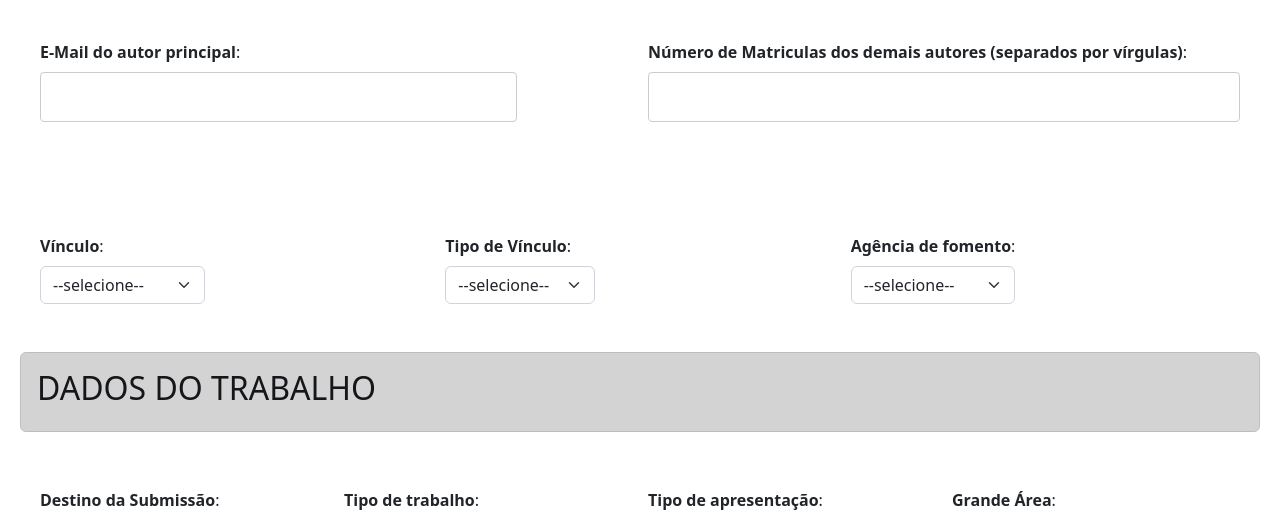
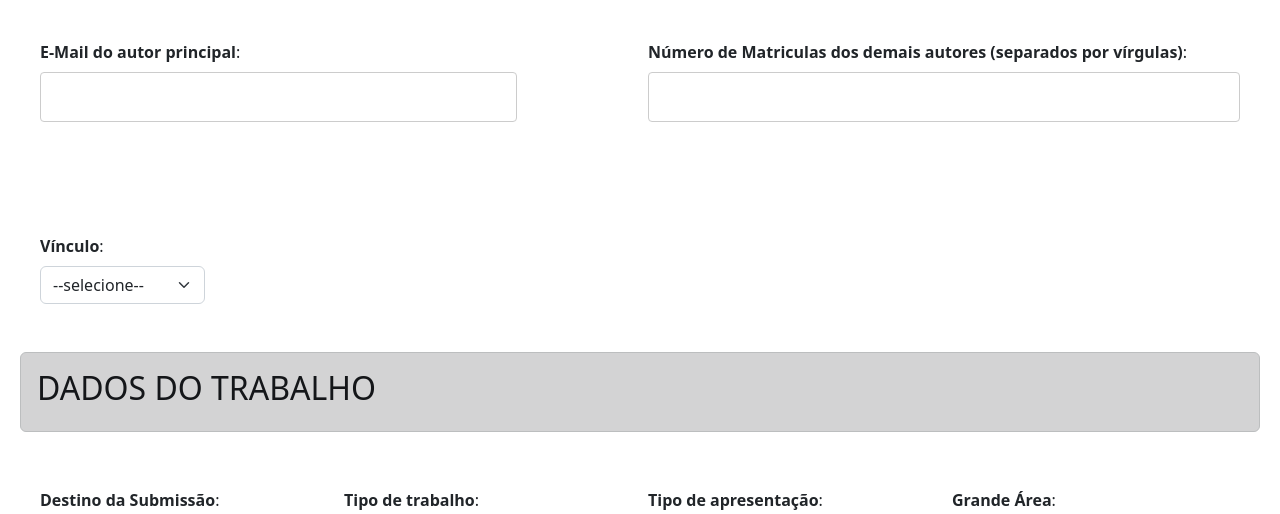
Before and after one commit to rafaelperazzo/cppgi, a Flask app: page /submissao in a window 1280 px wide. Shown: the part 649-1163 px from the top of the page. Run offline with Flask 2, Linux system fonts and the light colour scheme; data that the repository does not hold is empty; parts of the project's set-up code (start-up, migrations or seed data) failed here and were passed over; some libraries are stand-ins or nearby versions.

Commit message:
fix: visibilidade dos tipo de vinculo e fomento

```diff
--- a/flask/app_api.py
+++ b/flask/app_api.py
@@ -1,6 +1,5 @@
 from flask_restful import Resource
 from pesquisa import executarSelect
-
 class Submissoes(Resource):
     def consultar(self,consulta,id_edital,modalidade,area):
         consulta = """
--- a/flask/templates/cadastrarProjeto.html
+++ b/flask/templates/cadastrarProjeto.html
@@ -144,24 +144,24 @@
             </select>
           </label>
         </div>
-        <div class="col" id="div_tipo_vinculo">
+        <div class="col" id="div_tipo_vinculo" style="visibility: hidden">
           <label><b>Tipo de Vínculo</b>:
             <select class="form-select" name="tipo_vinculo" id="tipo_vinculo" required="required" onchange="seBolsista()">
               <option  disabled="disabled"  selected="selected" value=""> --selecione-- </option>
-              <option value="0">Não se aplica</option>
               <option value="1">Bolsista</option>
               <option value="2">Voluntário</option>
+              <option value="0">Não se aplica</option>
             </select>
           </label>
         </div>
-        <div class="col" id="div_fomento">
+        <div class="col" id="div_fomento" style="visibility: hidden">
           <label><b>Agência de fomento</b>:
             <select class="form-select" name="fomento" id="fomento" required="required">
               <option  disabled="disabled"  selected="selected" value=""> --selecione-- </option>
-              <option value="-1">N/A</option>
               <option value="0">UFCA</option>
               <option value="1">CNPq</option>
               <option value="2">FUNCAP</option>
+              <option value="-1">Não se aplica</option>
             </select>
           </label>
         </div>
```
Also changed, not shown: CHANGELOG.md.
